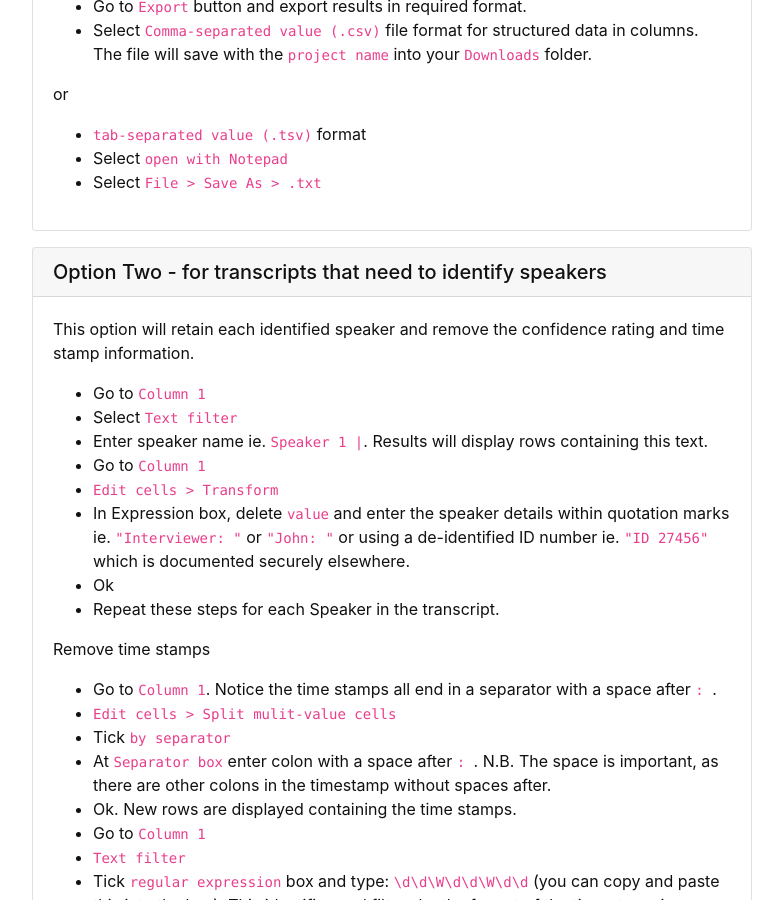
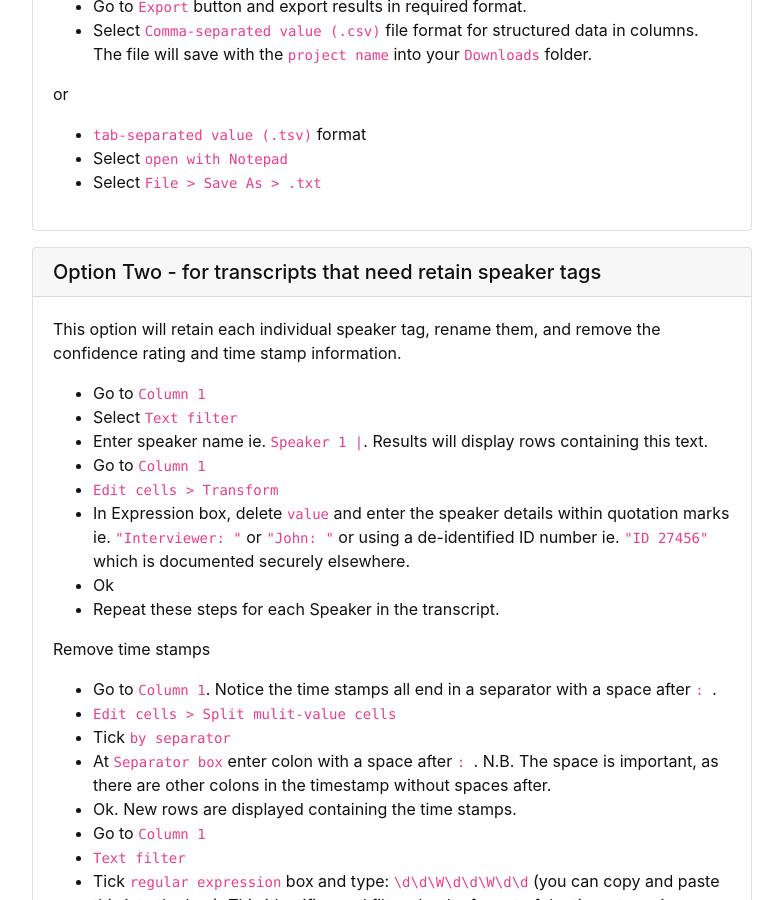
Before and after one commit to GriffithUniLibrary/OpenRefineExtras, a Jekyll site: the page built from content/0-Transcripts.md, in a window 1280 px wide and 900 px high, scrolled down 2551 px. Shown: the whole window, without its empty margins (248-1031 px from the left). Built offline with Jekyll 4.4.1, drawn with Linux system fonts in a browser that asks for light colours; some of the changed text lies outside the part shown.

Commit message:
Update 0-Transcripts.md

```diff
--- a/content/0-Transcripts.md
+++ b/content/0-Transcripts.md
@@ -69,10 +69,10 @@ or
 - `tab-separated value (.tsv)` format
 - Select  `open with Notepad`
 - Select  `File > Save As > .txt ` {% endcapture %}
-{% include card.md header="Option One - for transcripts that don't need to identify speakers" text=text %}
+{% include card.md header="Option One - for transcripts that don't need to tag different speakers" text=text %}
 
 {% capture text %}
-This option will retain each identified speaker and remove the confidence rating and time stamp information.
+This option will retain each individual speaker tag, rename them, and remove the confidence rating and time stamp information.
 - Go to `Column 1`
 - Select `Text filter`
 - Enter speaker name ie. `Speaker 1 |`. Results will display rows containing this text.
@@ -95,6 +95,6 @@ Remove time stamps
 - `Edit rows > remove matching rows`
 - Close Facet box
 - Results will display transcript text without time stamps.{% endcapture %}
-{% include card.md header="Option Two - for transcripts that need to identify speakers" text=text %}
+{% include card.md header="Option Two - for transcripts that need retain speaker tags" text=text %}
 
 {% include button.md text="Watch the steps above on this video" link="https://vimeo.com/412189056/0d9031def0" color="info" %}
```
